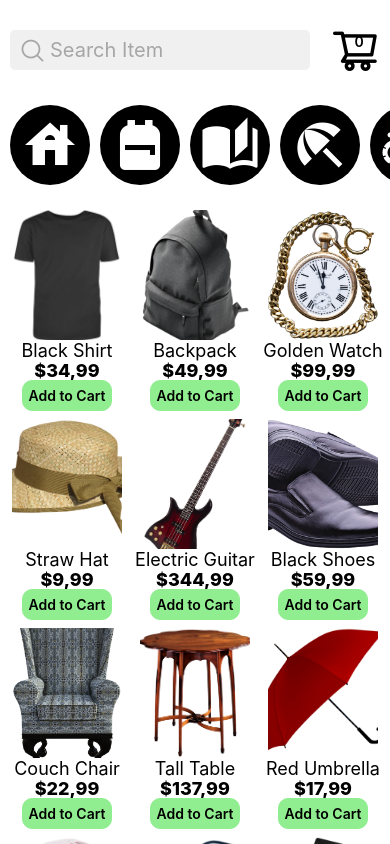
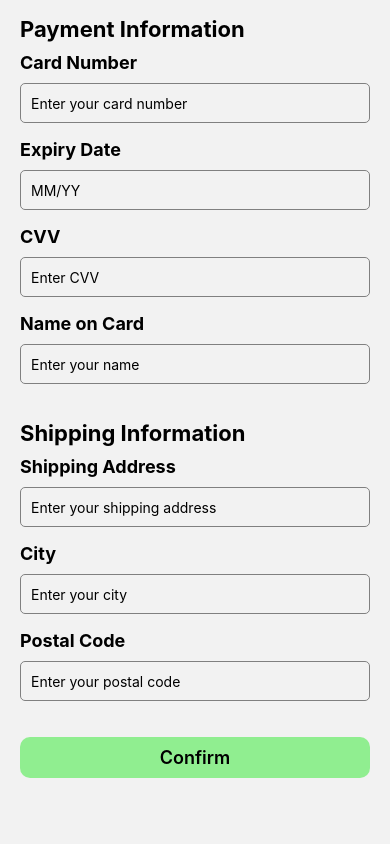
Before and after one commit to ItamarLu/StoreApp, a React Native app: screen /PayScreen in a window 390 px wide. Built offline with nearby package versions, Linux system fonts and the light colour scheme.

Commit message:
PayScreen and SentScreen

```diff
--- a/src/components/CartInfo.js
+++ b/src/components/CartInfo.js
@@ -3,9 +3,9 @@ import { StyleSheet, View, Text, TouchableOpacity } from 'react-native'
 import { itemDetails } from '../utilities/itemDetails'
 
 const CartInfo = (props) => {
-  const { wrapper, container, infoWrapper, payBtn } = styles
+  const { wrapper, container, infoWrapper, totalTxt, payBtn, payBtnTxt } = styles
 
-  const { cartItems } = props
+  const { cartItems, handleNav } = props
 
   const calculateGrandTotal = () => {
     let grandTotal = 0
@@ -20,9 +20,9 @@ const CartInfo = (props) => {
     <View style={wrapper}>
       <View style={container}>
         <View style={infoWrapper}>
-          <Text>Total = ${calculateGrandTotal()}</Text>
-          <TouchableOpacity style={payBtn}>
-            <Text>Continue to Payment</Text>
+          <Text style={totalTxt}>Total = ${calculateGrandTotal()}</Text>
+          <TouchableOpacity style={payBtn} onPress={handleNav}>
+            <Text style={payBtnTxt}>Continue to Payment</Text>
           </TouchableOpacity>
         </View>
       </View>
@@ -37,28 +37,36 @@ const styles = StyleSheet.create({
     borderTopWidth: 1
   },
   container: {
-    width: 300,
-    height: 100,
+    width: 350,
+    justifyContent: 'center',
+    alignItems: 'flex-end',
+    borderRadius: 10,
     backgroundColor: 'white',
-    borderWidth: 2,
-    borderRadius: 10,
-    borderColor: 'lightgray',
-    elevation: 5,
     alignSelf: 'center',
-    margin: 20
+    paddingRight: 5
   },
   infoWrapper: {
-    padding: 20,
+    paddingVertical: 20,
     justifyContent: 'center',
-    alignItems: 'center',
+    alignItems: 'flex-end',
     gap: 10
   },
+  totalTxt: {
+    fontSize: 20,
+    fontWeight: '600'
+  },
   payBtn: {
-    borderWidth: 2,
+    borderWidth: 1,
     borderRadius: 10,
-    borderColor: 'gray',
-    paddingVertical: 8,
-    paddingHorizontal: 4
+    borderColor: 'lightgreen',
+    backgroundColor: 'lightgreen',
+    paddingVertical: 10,
+    paddingHorizontal: 10,
+    elevation: 3
+  },
+  payBtnTxt: {
+    fontSize: 16,
+    fontWeight: '600'
   }
 })
 
--- a/src/components/CartItem.js
+++ b/src/components/CartItem.js
@@ -105,7 +105,7 @@ const styles = StyleSheet.create({
     padding: 5
   },
   itemQuantityTxt: {
-    fontSize: 18,
+    fontSize: 20,
     height: 30,
     width: 30,
     textAlign: 'center',
@@ -113,8 +113,7 @@ const styles = StyleSheet.create({
   },
   priceTxt: {
     fontWeight: '600',
-    fontSize: 18,
-    borderRadius: 10
+    fontSize: 18
   },
   cartBtn: {
     borderRadius: 10,
--- /dev/null
+++ b/src/components/InputInfo.js
@@ -0,0 +1,30 @@
+import React from 'react'
+import { View, TextInput, Text } from 'react-native'
+
+const InputInfo = (props) => {
+  const {
+    inputContainer,
+    label,
+    input,
+    labelText,
+    placeholder,
+    keyboardType,
+    secureTextEntry,
+    onChangeText
+  } = props
+
+  return (
+    <View style={inputContainer}>
+      <Text style={label}>{labelText}</Text>
+      <TextInput
+        style={input}
+        placeholder={placeholder}
+        keyboardType={keyboardType || 'default'}
+        secureTextEntry={secureTextEntry || false}
+        onChangeText={onChangeText}
+      />
+    </View>
+  )
+}
+
+export default InputInfo
--- a/src/components/ScreensTabs.js
+++ b/src/components/ScreensTabs.js
@@ -1,6 +1,8 @@
 import React from 'react'
 import MainScreen from '../screens/MainScreen'
 import CartScreen from '../screens/CartScreen'
+import PayScreen from '../screens/PayScreen'
+import SentScreen from '../screens/SentScreen'
 import { createNativeStackNavigator } from '@react-navigation/native-stack'
 
 const Stack = createNativeStackNavigator()
@@ -18,6 +20,16 @@ const ScreensTabs = ({ navigation }) => {
         component={CartScreen}
         options={{ headerShown: false }}
       />
+      <Stack.Screen
+        name="PayScreen"
+        component={PayScreen}
+        options={{ headerShown: false }}
+      />
+      <Stack.Screen
+        name="SentScreen"
+        component={SentScreen}
+        options={{ headerShown: false }}
+      />
     </Stack.Navigator>
   )
 }
--- a/src/screens/CartScreen.js
+++ b/src/screens/CartScreen.js
@@ -5,7 +5,7 @@ import CartInfo from '../components/CartInfo'
 import { itemDetails } from '../utilities/itemDetails'
 import { loadItems, saveItems } from '../utilities/Storage'
 
-const CartScreen = () => {
+const CartScreen = ({ navigation }) => {
   const { container, body } = styles
 
   const [items, setItems] = useState({})
@@ -41,6 +41,10 @@ const CartScreen = () => {
     saveItems({ ...items, [itemId]: newQuantity })
   }
 
+  const handleNav = () => {
+    navigation.navigate('PayScreen')
+  }
+
   return (
     <View style={container}>
       <StatusBar />
@@ -59,7 +63,7 @@ const CartScreen = () => {
           ))}
         </View>
       </ScrollView>
-      <CartInfo cartItems={items} />
+      <CartInfo cartItems={items} handleNav={handleNav} />
     </View>
   )
 }
--- a/src/screens/MainScreen.js
+++ b/src/screens/MainScreen.js
@@ -41,15 +41,16 @@ const MainScreen = ({ navigation }) => {
     navigation.navigate('CartScreen')
   }
 
-  const [cartItemsNumber, setCartItemsNumber] = useState(0)
-
   const handleAddCart = (id) => {
-    setCartItemsNumber(cartItemsNumber + 1)
     setItems((prevItems) => ({
       ...prevItems,
       [id]: (prevItems[id] || 0) + 1
     }))
   }
+
+  const filteredItems = Object.entries(items).filter(
+    ([id, quantity]) => quantity > 0
+  )
 
   useEffect(() => {
     saveItems(items)
@@ -60,7 +61,10 @@ const MainScreen = ({ navigation }) => {
       <StatusBar />
       <ScrollView showsVerticalScrollIndicator={false}>
         <View style={header}>
-          <HeaderContent navTo={handleNav} cartItemsNum={cartItemsNumber} />
+          <HeaderContent
+            navTo={handleNav}
+            cartItemsNum={filteredItems.length}
+          />
         </View>
         <View style={categoryViewStyles}>
           <Category />
--- /dev/null
+++ b/src/screens/PayScreen.js
@@ -0,0 +1,158 @@
+import React, { useState } from 'react'
+import {
+  StyleSheet,
+  View,
+  Text,
+  TouchableOpacity,
+  ScrollView
+} from 'react-native'
+import InputInfo from '../components/InputInfo'
+
+const PayScreen = ({ navigation }) => {
+  const {
+    container,
+    sectionContainer,
+    inputContainer,
+    input,
+    label,
+    TitleLabel,
+    confirmButton,
+    confirmButtonText
+  } = styles
+
+  const handleConfirm = () => {
+    navigation.navigate('SentScreen', { shippingInfo })
+  }
+
+  const [shippingInfo, setShippingInfo] = useState({
+    name: '',
+    address: '',
+    city: ''
+  })
+
+  return (
+    <View style={container}>
+      <ScrollView showsVerticalScrollIndicator={false}>
+        <View style={sectionContainer}>
+          <Text style={TitleLabel}>Payment Information</Text>
+          <InputInfo
+            inputContainer={inputContainer}
+            label={label}
+            input={input}
+            labelText={'Card Number'}
+            placeholder={'Enter your card number'}
+            keyboardType={'numeric'}
+          />
+          <InputInfo
+            inputContainer={inputContainer}
+            label={label}
+            input={input}
+            labelText={'Expiry Date'}
+            placeholder={'MM/YY'}
+            keyboardType={'numeric'}
+          />
+          <InputInfo
+            inputContainer={inputContainer}
+            label={label}
+            input={input}
+            labelText={'CVV'}
+            placeholder={'Enter CVV'}
+            keyboardType={'numeric'}
+            secureTextEntry={true}
+          />
+          <InputInfo
+            inputContainer={inputContainer}
+            label={label}
+            input={input}
+            labelText={'Name on Card'}
+            placeholder={'Enter your name'}
+            onChangeText={(text) =>
+              setShippingInfo({ ...shippingInfo, name: text })
+            }
+          />
+        </View>
+        <View style={sectionContainer}>
+          <Text style={TitleLabel}>Shipping Information</Text>
+          <InputInfo
+            inputContainer={inputContainer}
+            label={label}
+            input={input}
+            labelText={'Shipping Address'}
+            placeholder={'Enter your shipping address'}
+            onChangeText={(text) =>
+              setShippingInfo({ ...shippingInfo, address: text })
+            }
+          />
+          <InputInfo
+            inputContainer={inputContainer}
+            label={label}
+            input={input}
+            labelText={'City'}
+            placeholder={'Enter your city'}
+            onChangeText={(text) =>
+              setShippingInfo({ ...shippingInfo, city: text })
+            }
+          />
+          <InputInfo
+            inputContainer={inputContainer}
+            label={label}
+            input={input}
+            labelText={'Postal Code'}
+            placeholder={'Enter your postal code'}
+            keyboardType={'numeric'}
+          />
+        </View>
+        <TouchableOpacity style={confirmButton} onPress={handleConfirm}>
+          <Text style={confirmButtonText}>Confirm</Text>
+        </TouchableOpacity>
+      </ScrollView>
+    </View>
+  )
+}
+
+const styles = StyleSheet.create({
+  container: {
+    paddingTop: 16,
+    paddingHorizontal: 20
+  },
+  sectionContainer: {
+    marginBottom: 20
+  },
+  inputContainer: {
+    marginBottom: 16
+  },
+  input: {
+    height: 40,
+    borderColor: 'gray',
+    borderWidth: 1,
+    paddingHorizontal: 10,
+    borderRadius: 5,
+    marginTop: 5
+  },
+  label: {
+    marginBottom: 5,
+    color: 'black',
+    fontSize: 18,
+    fontWeight: 'bold'
+  },
+  TitleLabel: {
+    marginBottom: 10,
+    color: 'black',
+    fontSize: 22,
+    fontWeight: 'bold'
+  },
+  confirmButton: {
+    padding: 10,
+    borderRadius: 10,
+    alignItems: 'center',
+    backgroundColor: 'lightgreen',
+    elevation: 3,
+    marginBottom: 5
+  },
+  confirmButtonText: {
+    fontWeight: '600',
+    fontSize: 18
+  }
+})
+
+export default PayScreen
--- /dev/null
+++ b/src/screens/SentScreen.js
@@ -0,0 +1,76 @@
+import React from 'react'
+import { View, Text, StyleSheet, TouchableOpacity } from 'react-native'
+import { useNavigation } from '@react-navigation/native'
+
+const NextScreen = ({ route }) => {
+  const { shippingInfo } = route.params
+  const navigation = useNavigation()
+
+  const {
+    container,
+    thankYouText,
+    shippingInfoText,
+    addressText,
+    goBackButton,
+    goBackButtonText
+  } = styles
+
+  const handleGoBack = () => {
+    navigation.navigate('MainScreen')
+  }
+
+  return (
+    <View style={container}>
+      <Text style={thankYouText}>
+        Thank you, {shippingInfo.name}, for your order!
+      </Text>
+      <Text style={shippingInfoText}>
+        It will be shipped to {shippingInfo.city} at the following address:
+      </Text>
+      <Text style={addressText}>{shippingInfo.address}</Text>
+      <TouchableOpacity style={goBackButton} onPress={handleGoBack}>
+        <Text style={goBackButtonText}>Go Back to MainScreen</Text>
+      </TouchableOpacity>
+    </View>
+  )
+}
+
+const styles = StyleSheet.create({
+  container: {
+    flex: 1,
+    padding: 16,
+    justifyContent: 'center',
+    alignItems: 'center'
+  },
+  thankYouText: {
+    fontSize: 24,
+    fontWeight: 'bold',
+    marginBottom: 16,
+    textAlign: 'center'
+  },
+  shippingInfoText: {
+    fontSize: 18,
+    marginBottom: 8,
+    textAlign: 'center'
+  },
+  addressText: {
+    fontSize: 16,
+    fontWeight: 'bold',
+    marginBottom: 15,
+    textAlign: 'center'
+  },
+  goBackButton: {
+    backgroundColor: 'lightblue',
+    padding: 10,
+    borderRadius: 10,
+    elevation: 3
+  },
+  goBackButtonText: {
+    fontSize: 18,
+    fontWeight: '600',
+    color: 'black',
+    textAlign: 'center'
+  }
+})
+
+export default NextScreen
```
